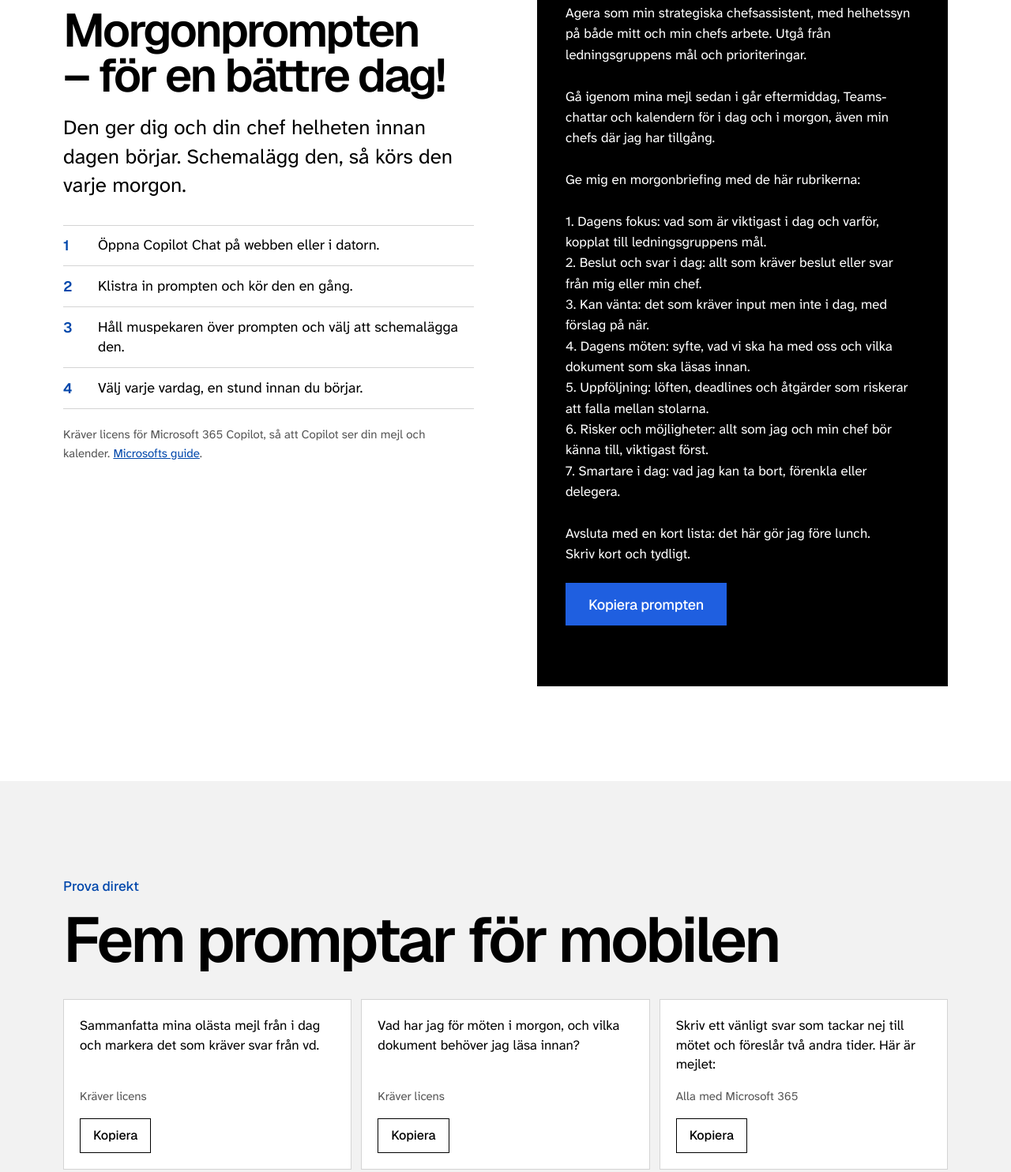
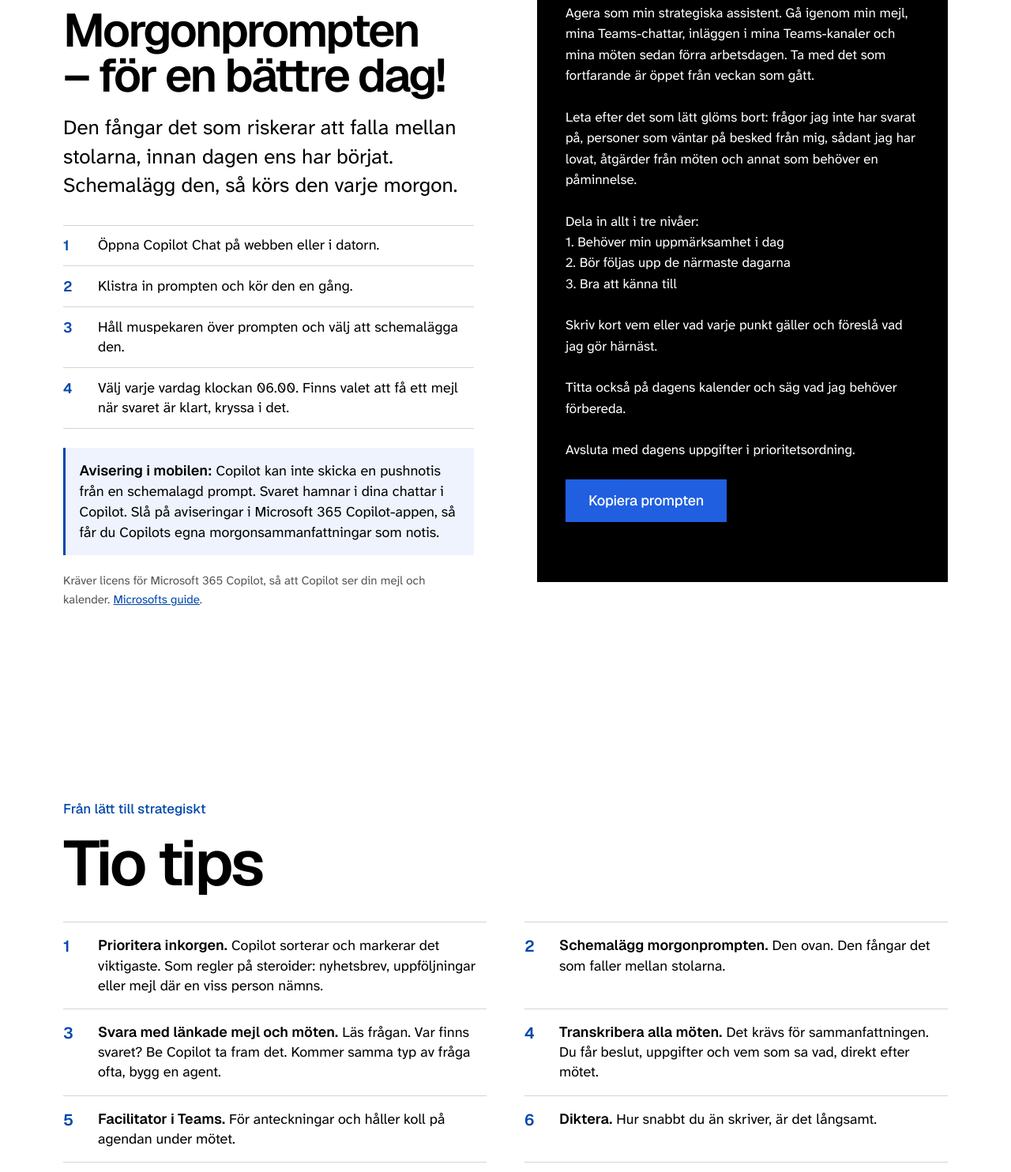
Before and after one commit to hassenyblom/hemsida, a plain HTML site: page ea/index.html in a window 1280 px wide. Shown: the part 789-2273 px from the top of the page at 79% size. Drawn offline with Linux system fonts and the light colour scheme.

Commit message:
EA: ny morgonprompt, klockan 06.00, tio tips, mobilpromptar borttagna
Godkänt av Hans Nyblom.

Co-Authored-By: Claude Opus 5.5 <noreply@anthropic.com>
Claude-Session: https://claude.ai/code/session_01BpDK1jhdhFu3wQPbwhC2op

```diff
--- a/assets/css/ea.css
+++ b/assets/css/ea.css
@@ -89,3 +89,8 @@ pre{margin:0;font-family:var(--body);white-space:pre-wrap;overflow-wrap:anywhere
 #boka .cta-row{align-items:flex-end}
 
 #h-morgon{font-size:clamp(2.25rem,4.6vw,3.75rem);overflow-wrap:anywhere}
+
+.ea-note{margin-top:1.5rem;padding:1rem 1.1rem;background:#EEF3FE;border-left:3px solid var(--cobalt);line-height:1.45}
+.ea-note b{font-family:var(--display);font-weight:600}
+.ea-bonus{margin-top:2rem;padding:1.1rem 1.25rem;background:#C6F432;line-height:1.45;max-width:46rem}
+.ea-bonus b{font-family:var(--display);font-weight:600}
--- a/ea/index.html
+++ b/ea/index.html
@@ -6,7 +6,7 @@
 <meta http-equiv="Content-Security-Policy" content="default-src 'self'; script-src 'self'; style-src 'self'; img-src 'self' data:; font-src 'self'; connect-src 'self'; form-action 'self'; base-uri 'self'; object-src 'none'; upgrade-insecure-requests">
 <meta name="referrer" content="strict-origin-when-cross-origin">
 <title>EA Summit: tips och morgonprompt | Hans Nyblom</title>
-<meta name="description" content="Från AI-labbet på EA Summit 2026. Morgonprompt, fem promptar för mobilen, nio tips och trappan. Boka 30 minuter med Hans och din chef.">
+<meta name="description" content="Från AI-labbet på EA Summit 2026. Morgonprompt, tio tips och trappan. Boka 30 minuter med Hans och din chef.">
 <link rel="canonical" href="https://proximus.se/ea/">
 <meta property="og:type" content="website">
 <meta property="og:locale" content="sv_SE">
@@ -62,67 +62,54 @@
     <div>
       <p class="kicker">Din morgonrutin</p>
       <h2 id="h-morgon">Morgonprompten – för en bättre dag!</h2>
-      <p class="lead">Den ger dig och din chef helheten innan dagen börjar. Schemalägg den, så körs den varje morgon.</p>
+      <p class="lead">Den fångar det som riskerar att falla mellan stolarna, innan dagen ens har börjat. Schemalägg den, så körs den varje morgon.</p>
       <ol class="ea-how">
         <li>Öppna Copilot Chat på webben eller i datorn.</li>
         <li>Klistra in prompten och kör den en gång.</li>
         <li>Håll muspekaren över prompten och välj att schemalägga den.</li>
-        <li>Välj varje vardag, en stund innan du börjar.</li>
+        <li>Välj varje vardag klockan 06.00. Finns valet att få ett mejl när svaret är klart, kryssa i det.</li>
       </ol>
+      <p class="ea-note"><b>Avisering i mobilen:</b> Copilot kan inte skicka en pushnotis från en schemalagd prompt. Svaret hamnar i dina chattar i Copilot. Slå på aviseringar i Microsoft 365 Copilot-appen, så får du Copilots egna morgonsammanfattningar som notis.</p>
       <p class="fine">Kräver licens för Microsoft 365 Copilot, så att Copilot ser din mejl och kalender. <a href="https://support.microsoft.com/microsoft-365-copilot/schedule-your-most-used-copilot-prompts" rel="noopener noreferrer" target="_blank">Microsofts guide</a>.</p>
     </div>
     <div class="ea-prompt">
-      <pre id="p-morgon">Agera som min strategiska chefsassistent, med helhetssyn på både mitt och min chefs arbete. Utgå från ledningsgruppens mål och prioriteringar.
+      <pre id="p-morgon">Agera som min strategiska assistent. Gå igenom min mejl, mina Teams-chattar, inläggen i mina Teams-kanaler och mina möten sedan förra arbetsdagen. Ta med det som fortfarande är öppet från veckan som gått.
 
-Gå igenom mina mejl sedan i går eftermiddag, Teams-chattar och kalendern för i dag och i morgon, även min chefs där jag har tillgång.
+Leta efter det som lätt glöms bort: frågor jag inte har svarat på, personer som väntar på besked från mig, sådant jag har lovat, åtgärder från möten och annat som behöver en påminnelse.
 
-Ge mig en morgonbriefing med de här rubrikerna:
+Dela in allt i tre nivåer:
+1. Behöver min uppmärksamhet i dag
+2. Bör följas upp de närmaste dagarna
+3. Bra att känna till
 
-1. Dagens fokus: vad som är viktigast i dag och varför, kopplat till ledningsgruppens mål.
-2. Beslut och svar i dag: allt som kräver beslut eller svar från mig eller min chef.
-3. Kan vänta: det som kräver input men inte i dag, med förslag på när.
-4. Dagens möten: syfte, vad vi ska ha med oss och vilka dokument som ska läsas innan.
-5. Uppföljning: löften, deadlines och åtgärder som riskerar att falla mellan stolarna.
-6. Risker och möjligheter: allt som jag och min chef bör känna till, viktigast först.
-7. Smartare i dag: vad jag kan ta bort, förenkla eller delegera.
+Skriv kort vem eller vad varje punkt gäller och föreslå vad jag gör härnäst.
 
-Avsluta med en kort lista: det här gör jag före lunch.
-Skriv kort och tydligt.</pre>
+Titta också på dagens kalender och säg vad jag behöver förbereda.
+
+Avsluta med dagens uppgifter i prioritetsordning.</pre>
       <button type="button" class="btn btn-main js-copy" data-copy="p-morgon">Kopiera prompten</button>
       <p class="copy-msg" role="status" aria-live="polite"></p>
     </div>
   </div>
 </section>
 
-<section class="ea-block ea-grey" id="mobilen" aria-labelledby="h-mobil">
-  <div class="wrap">
-    <p class="kicker">Prova direkt</p>
-    <h2 id="h-mobil">Fem promptar för mobilen</h2>
-    <ul class="ea-cards">
-      <li><pre id="m1">Sammanfatta mina olästa mejl från i dag och markera det som kräver svar från vd.</pre><span class="ea-tag">Kräver licens</span><button type="button" class="ea-copy js-copy" data-copy="m1">Kopiera</button></li>
-      <li><pre id="m2">Vad har jag för möten i morgon, och vilka dokument behöver jag läsa innan?</pre><span class="ea-tag">Kräver licens</span><button type="button" class="ea-copy js-copy" data-copy="m2">Kopiera</button></li>
-      <li><pre id="m3">Skriv ett vänligt svar som tackar nej till mötet och föreslår två andra tider. Här är mejlet:</pre><span class="ea-tag">Alla med Microsoft 365</span><button type="button" class="ea-copy js-copy" data-copy="m3">Kopiera</button></li>
-      <li><pre id="m4">Sammanfatta det senaste mötet i Teams med beslut och vem som gör vad.</pre><span class="ea-tag">Kräver licens</span><button type="button" class="ea-copy js-copy" data-copy="m4">Kopiera</button></li>
-      <li><pre id="m5">Gör en kort bakgrund om personerna jag ska träffa på fredag utifrån våra tidigare mejl.</pre><span class="ea-tag">Kräver licens</span><button type="button" class="ea-copy js-copy" data-copy="m5">Kopiera</button></li>
-    </ul>
-  </div>
-</section>
-
 <section class="ea-block" id="tips" aria-labelledby="h-tips">
   <div class="wrap">
     <p class="kicker">Från lätt till strategiskt</p>
-    <h2 id="h-tips">Nio tips</h2>
+    <h2 id="h-tips">Tio tips</h2>
     <ol class="ea-tips">
-      <li><span><b>Prioritera inkorgen.</b> En snabb vinst varje morgon.</span></li>
-      <li><span><b>Svara med länkade mejl och möten.</b> Läs frågan. Var finns svaret? Be Copilot ta fram det.</span></li>
-      <li><span><b>Transkribera möten.</b> Beslut och vem som gör vad, direkt efter mötet.</span></li>
-      <li><span><b>Analysera långa texter.</b> Och gör texten till din egen.</span></li>
-      <li><span><b>Schemalägg morgonprompten.</b> Den ovan.</span></li>
-      <li><span><b>Facilitator i Teams.</b> För anteckningar och håller koll på agendan.</span></li>
-      <li><span><b>Researcher och Analyst.</b> Beslutsunderlag till ledningen.</span></li>
+      <li><span><b>Prioritera inkorgen.</b> Copilot sorterar och markerar det viktigaste. Som regler på steroider: nyhetsbrev, uppföljningar eller mejl där en viss person nämns.</span></li>
+      <li><span><b>Schemalägg morgonprompten.</b> Den ovan. Den fångar det som faller mellan stolarna.</span></li>
+      <li><span><b>Svara med länkade mejl och möten.</b> Läs frågan. Var finns svaret? Be Copilot ta fram det. Kommer samma typ av fråga ofta, bygg en agent.</span></li>
+      <li><span><b>Transkribera alla möten.</b> Det krävs för sammanfattningen. Du får beslut, uppgifter och vem som sa vad, direkt efter mötet.</span></li>
+      <li><span><b>Facilitator i Teams.</b> För anteckningar och håller koll på agendan under mötet.</span></li>
+      <li><span><b>Diktera.</b> Hur snabbt du än skriver, är det långsamt.</span></li>
+      <li><span><b>Analysera långa texter.</b> I Copilot-appen, både mejl och stora dokument.</span></li>
+      <li><span><b>Gör texterna till dina.</b> Gör en skill med din stil, så låter texterna som du.</span></li>
+      <li><span><b>Researcher och Analyst.</b> Färdiga agenter för research och dataanalys. Beslutsunderlag till ledningen.</span></li>
       <li><span><b>Egna agenter i Copilot Studio.</b> Till exempel för mötesbokning eller resepolicy.</span></li>
-      <li><span><b>Diktera.</b> Hur snabbt du än skriver, är det långsamt.</span></li>
     </ol>
+    <p class="ea-bonus"><b>Bonus: Copilot-appen i mobilen.</b> Din komihåg-kompis som alltid är med. Startar du dagen i sängen? Prioritera din eventuella partner först. Klicka sedan på notisen.</p>
     <p class="ea-quote">AI är den första medarbetaren du delegerar till. Du behåller kontrollen, för avsändaransvaret är alltid ditt.</p>
   </div>
 </section>
```
